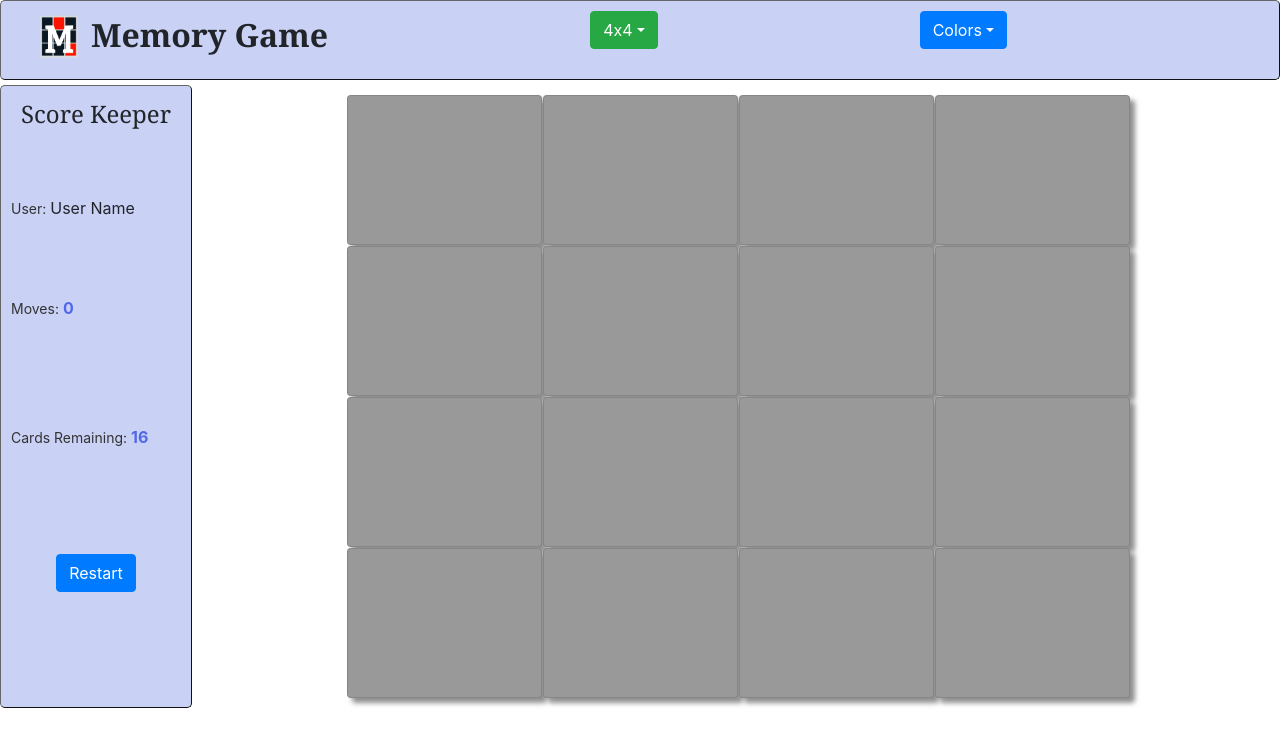
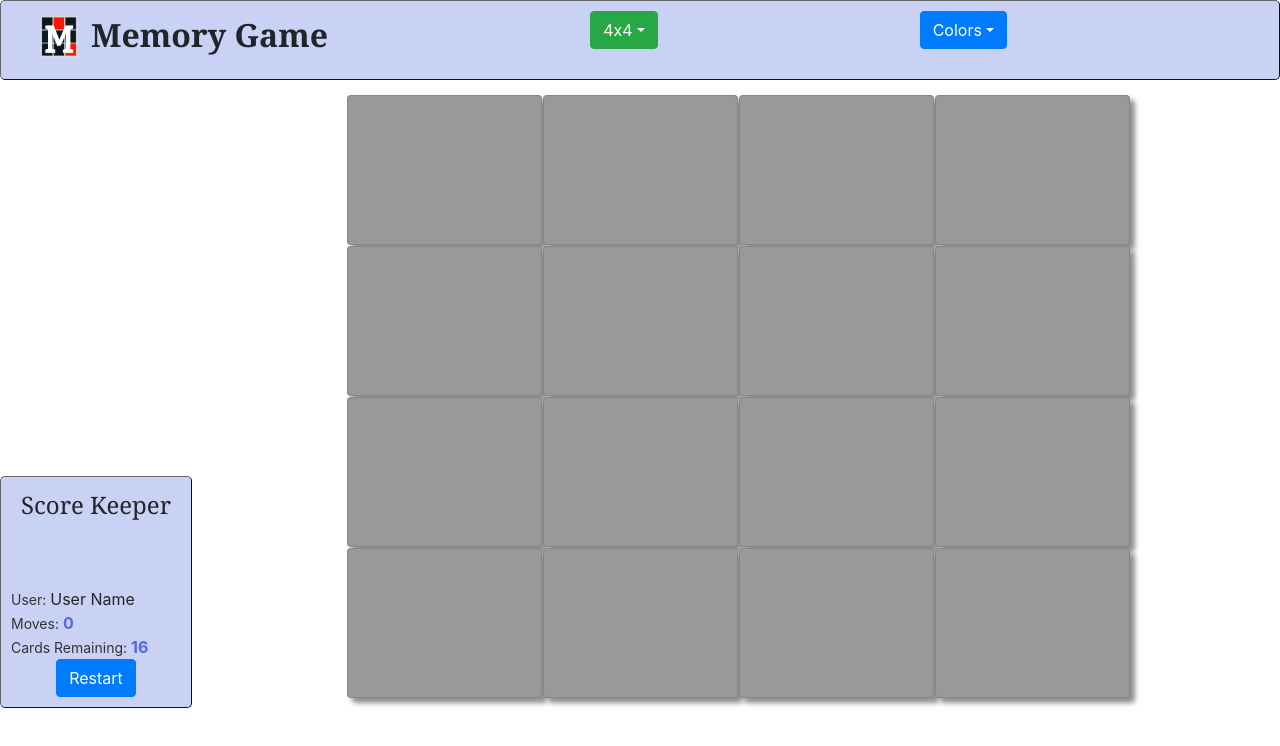
Before and after one commit to acharliekelly/memoreact, a React app: page / in a window 1280 px wide. Shown: the top 746 px of the page. Built offline with nearby package versions, Linux system fonts and the light colour scheme.

Commit message:
options styling

```diff
--- a/src/css/main.css
+++ b/src/css/main.css
@@ -5,6 +5,7 @@ body {
 .game-layout {
   display: grid;
   grid-template-areas: "head head"
+                       "options board"
                        "score board";
   grid-template-rows: 10vh 1fr;
   grid-template-columns: 15vw 1fr;
@@ -55,11 +56,25 @@ body {
   margin-left: 1em;
 }
 
+.game-options {
+  grid-area: options;
+
+  /* background-color: #c9d1f5; */
+  padding: 10px;
+  /* border: 1px outset #666;
+  border-radius: 5px; */
+}
+.game-options header {
+  font-size: 1.5em;
+  font-family: Cambria, Cochin, Georgia, Times, 'Times New Roman', serif;
+  text-align: center;
+}
+
 .sidebar-container {
   grid-area: score;
 
   display: grid;
-  grid-template-rows: 100px 100px auto;
+  grid-template-rows: 100px auto auto;
   background-color: #c9d1f5;
   padding: 10px;
   border: 1px outset #666;
```
